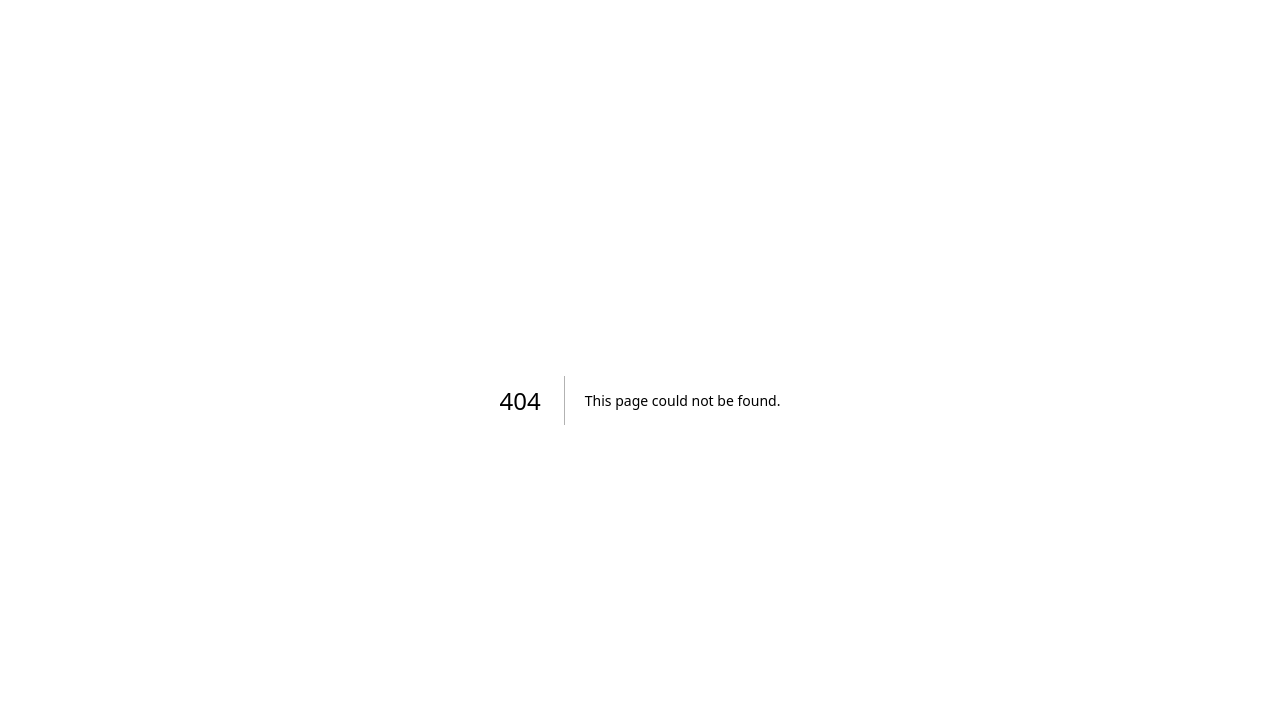
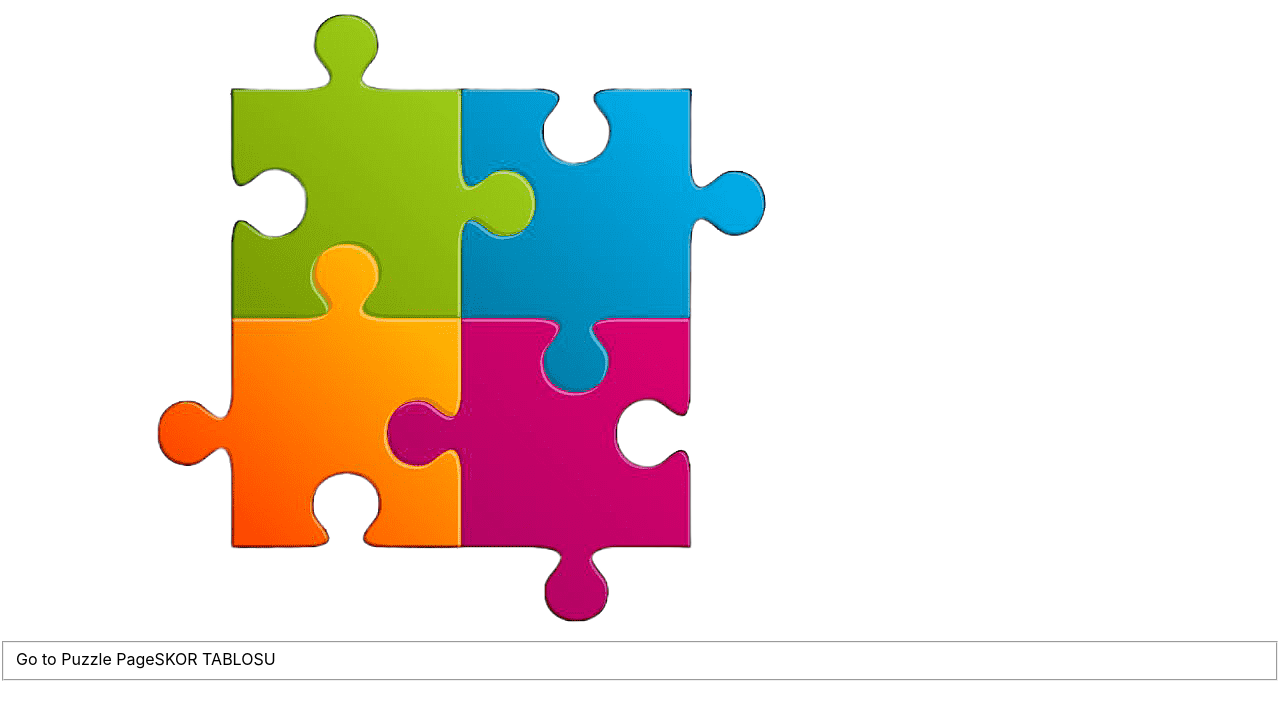
Before and after one commit to ErenTl/puzzle-game-yazlab, a Next.js app: page /HomePage in a window 1280 px wide. Before the commit this address had no page. Shown: the top 720 px of the page. Built offline with nearby package versions, Linux system fonts and the light colour scheme.

Commit message:
homepage was added

```diff
--- /dev/null
+++ b/pages/HomePage.js
@@ -0,0 +1,43 @@
+import React from "react";
+import Puzzle from "./Puzzle";
+import Link from 'next/link';
+import { useRouter } from 'next/router';
+
+
+export default function HomePage() {
+
+    const router = useRouter();
+
+
+
+      const handlePuzzlePage = () => {
+        router.push({
+          pathname: '/Puzzle',
+          query: { photo: "./logo.png" }
+        },'/Puzzle');
+      }
+
+      const handleScoreboardPage = () => {
+        router.push({
+          pathname: '/Scoreboard'
+        });
+      }
+
+    return (
+        <>
+        <div id="logo">
+            <img src='logo.png' alt='logo'/>
+        </div>
+        <section id="botones">
+            <fieldset id="bot">
+                {/* <a href="/Puzzle">KARE PUZZLE OYUNU</a> */}
+                {/* <Link href={{ pathname: '/Puzzle', state: { photo: "./logo.png" } }}>
+                </Link> */}
+
+                    <a  onClick={handlePuzzlePage}>Go to Puzzle Page</a>
+                <a onClick={handleScoreboardPage}>SKOR TABLOSU</a>
+            </fieldset>
+        </section>
+        </>
+    );
+}
```
